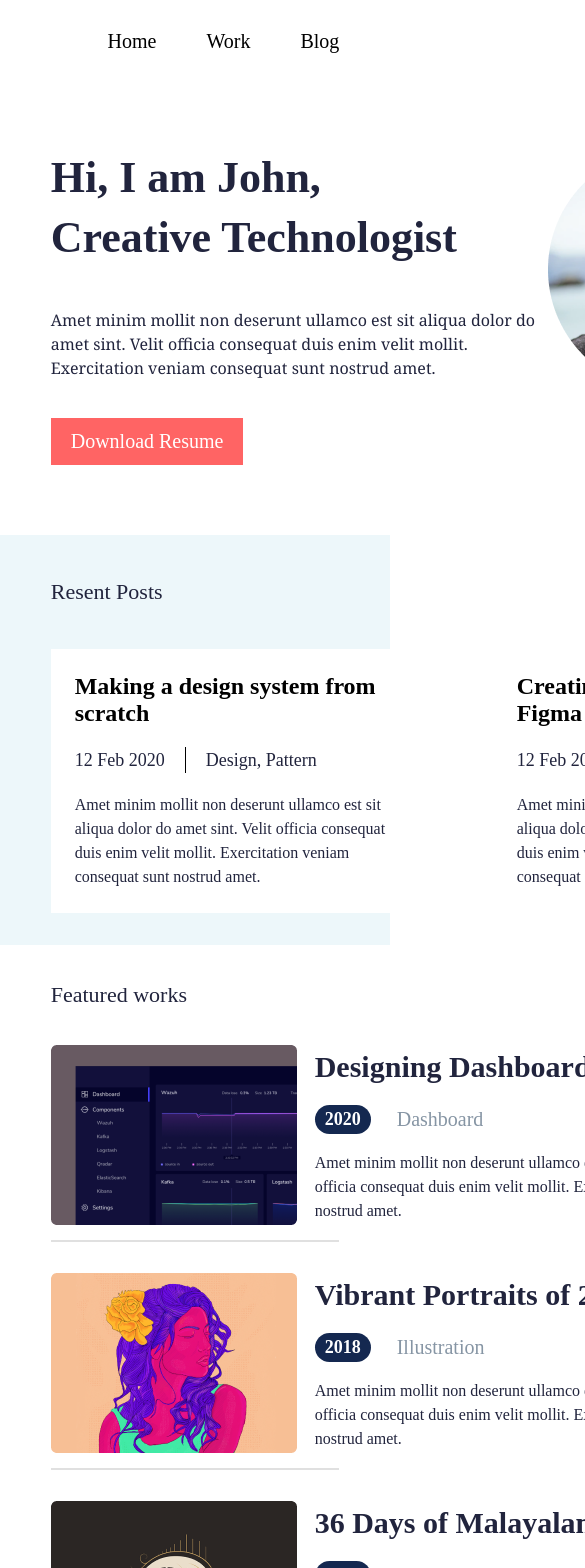
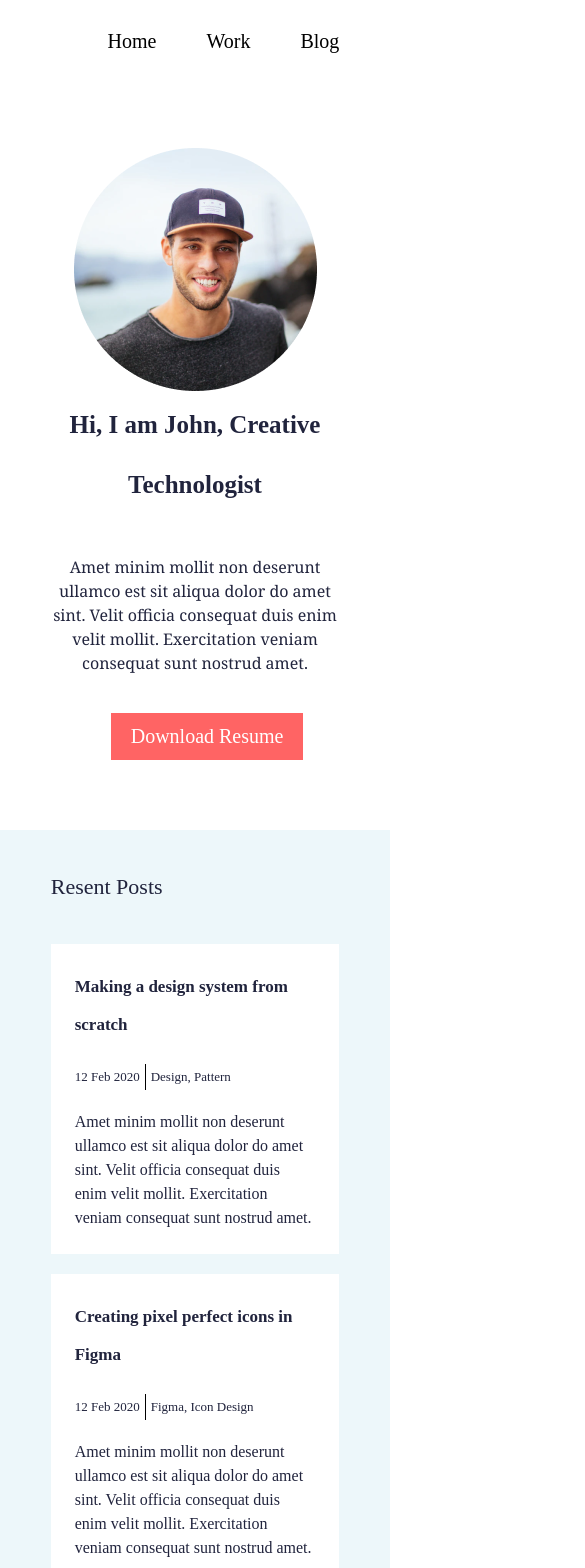
Before and after one commit to grigoryanlena/PortfolioProject, an Angular app: page / in a window 390 px wide. Shown: the top 1568 px of the page, 585 px wide, since content can reach past the window. Built offline with nearby package versions, Linux system fonts and the light colour scheme; a web font is replaced by a local one.

Commit message:
homeMedia

```diff
--- a/src/app/home/home.component.css
+++ b/src/app/home/home.component.css
@@ -39,7 +39,6 @@
   transition-duration: 0.5s;
   cursor: pointer;
 }
-
 .resentPosts{
   background-color: #EDF7FA;
 }
@@ -58,7 +57,12 @@
   color: #21243D;
 }
 .title1{
-  width: 374px;
+  font-family: 'Heebo';
+  font-style: normal;
+  font-weight: 700;
+  font-size: 26px;
+  line-height: 38px;
+  color: #21243D;
   padding-bottom: 20px;
 }
 .flex{
@@ -97,6 +101,7 @@
 .resentPosts__block{
   background-color: #FFFFFF;
   margin-right: 20px;
+  width: 380px;
 }
 .resentPosts__block__blocks{
   padding: 24px;
@@ -161,3 +166,234 @@
   color: #21243D;
   width: 510px;
 }
+@media screen and (max-width:1053px){
+  .resentPosts__block{
+    width: 300px;
+  }
+  .title1{
+    width: 100%;
+  }
+  .text{
+    width: 225px;
+  }
+  .date{
+    font-size: 16px;
+  }
+  .design{
+    font-size: 16px;
+  }
+}
+@media screen and (max-width:1050px){
+  .description__text{
+    width: 400px;
+  }
+}
+@media screen and (max-width:1010px){
+  .ownData--description--title{
+    font-size: 30px;
+    width: 100%;
+  }
+  .ownData--description--text{
+    width: 100%;
+  }
+}
+@media screen and (max-width:890px){
+  .description__text{
+    width: 270px;
+  }
+  .description__subtitle{
+    font-size: 25px;
+  }
+  .featuredWorks__blocks__border{
+    width: 530px;
+  }
+}
+@media screen and (max-width:853px){
+  .date{
+    padding-right: 5px;
+  }
+  .design{
+    padding-left: 5px;
+  }
+}
+@media screen and (max-width:838px){
+  .title1{
+    width: 210px;
+    font-size: 17px;
+  }
+  .text{
+    width: 200px;
+  }
+  .design{
+    font-size: 13px;
+  }
+  .date{
+    font-size: 13px;
+  }
+}
+@media screen and (max-width:781px){
+  .resentPosts__block{
+    width: 247px;
+  }
+}
+@media screen and (max-width:760px){
+  .ownData--description--title{
+    font-size: 25px;
+  }
+}
+@media screen and (max-width:720px){
+  .featuredWorks__blocks img{
+    width: 190px;
+    height: 160px;
+    padding-top: 25px;
+  }
+  .description__subtitle{
+    padding: 0;
+    font-size: 17px;
+  }
+  .description__year{
+    font-size: 16px;
+  }
+  .description span{
+    font-size: 17px;
+  }
+  .featuredWorks__blocks__border{
+    width: auto;
+  }
+}
+@media screen and (max-width:690px){
+  .resentPosts__flex{
+    flex-direction: column;
+    align-content:center;
+  }
+  .resentPosts__block{
+    width: 100%;
+    margin-bottom: 20px;
+    margin-right: 0;
+  }
+  .title1{
+    width: 100%;
+  }
+  .text{
+    width: 100%;
+  }
+}
+@media screen and (max-width:650px){
+  .ownData--flex{
+    flex-direction: column-reverse;
+    align-items: center;
+  }
+  .ownData--description--title{
+    text-align: center;
+  }
+  .ownData--description--text{
+    text-align: center;
+  }
+  .ownData--description--button{
+    margin-left: 60px;
+  }
+}
+@media screen and (max-width:640px){
+  .featuredWorks__blocks img{
+    width: 170px;
+    height: 150px;
+    padding-right: 5px;
+  }
+  .description__subtitle{
+    font-size: 15px;
+  }
+  .description__year{
+    font-size: 14px;
+  }
+  .description span{
+    font-size: 14px;
+  }
+  .description__text{
+    font-size: 13px;
+  }
+}
+@media screen and (max-width:580px){
+  .featuredWorks__title{
+    text-align: center;
+    padding: 0;
+  }
+  .featuredWorks__flex{
+    flex-direction: column;
+    align-items: center;
+    text-align: center;
+  }
+  .description__flex{
+    justify-content: center;
+  }
+  .description__text{
+    width: 100%;
+    font-size: 14px;
+  }
+  .featuredWorks img{
+    padding: 0;
+  }
+  .description__subtitle{
+    padding-top: 20px;
+    font-size: 19px;
+  }
+}
+@media screen and (max-width:376px){
+  .ownData--description--title{
+    padding-bottom: 21px;
+    font-size: 32px;
+    line-height: 40px
+  }
+  .ownData--description--button{
+    margin-left: 35px;
+    margin-bottom: 58px;
+  }
+  .ownData--description--text{
+    padding-bottom: 27px;
+  }
+
+
+  .resentPosts__title{
+    text-align: center;
+    font-size: 18px;
+  }
+  .resentPosts__block__blocks{
+    padding: 12px;
+  }
+  .title1{
+    font-size: 22px;
+    padding-bottom: 12px;
+  }
+  .date{
+    font-size: 16px;
+  }
+  .design{
+    font-size: 16px;
+  }
+  .text{
+    font-size: 16px;
+  }
+  .featuredWorks__title{
+    font-size: 18px;
+    line-height: 60px;
+  }
+  .featuredWorks__flex{
+    text-align: left;
+  }
+  .description__flex{
+    justify-content: flex-start;
+  }
+  .description__text{
+    font-size: 16px;
+    line-height: 24px;
+  }
+  .featuredWorks img{
+    width: 100%;
+  }
+  .description span{
+    font-size: 16px;
+    line-height: 24px;
+  }
+  .description__year{
+    font-size: 16px;
+  }
+}
--- a/src/app/home/home.component.html
+++ b/src/app/home/home.component.html
@@ -38,7 +38,6 @@
   </div>
 </div>
 
-
 <div class="featuredWorks">
   <div class="container">
     <h1 class="featuredWorks__title">Featured works</h1>
```
